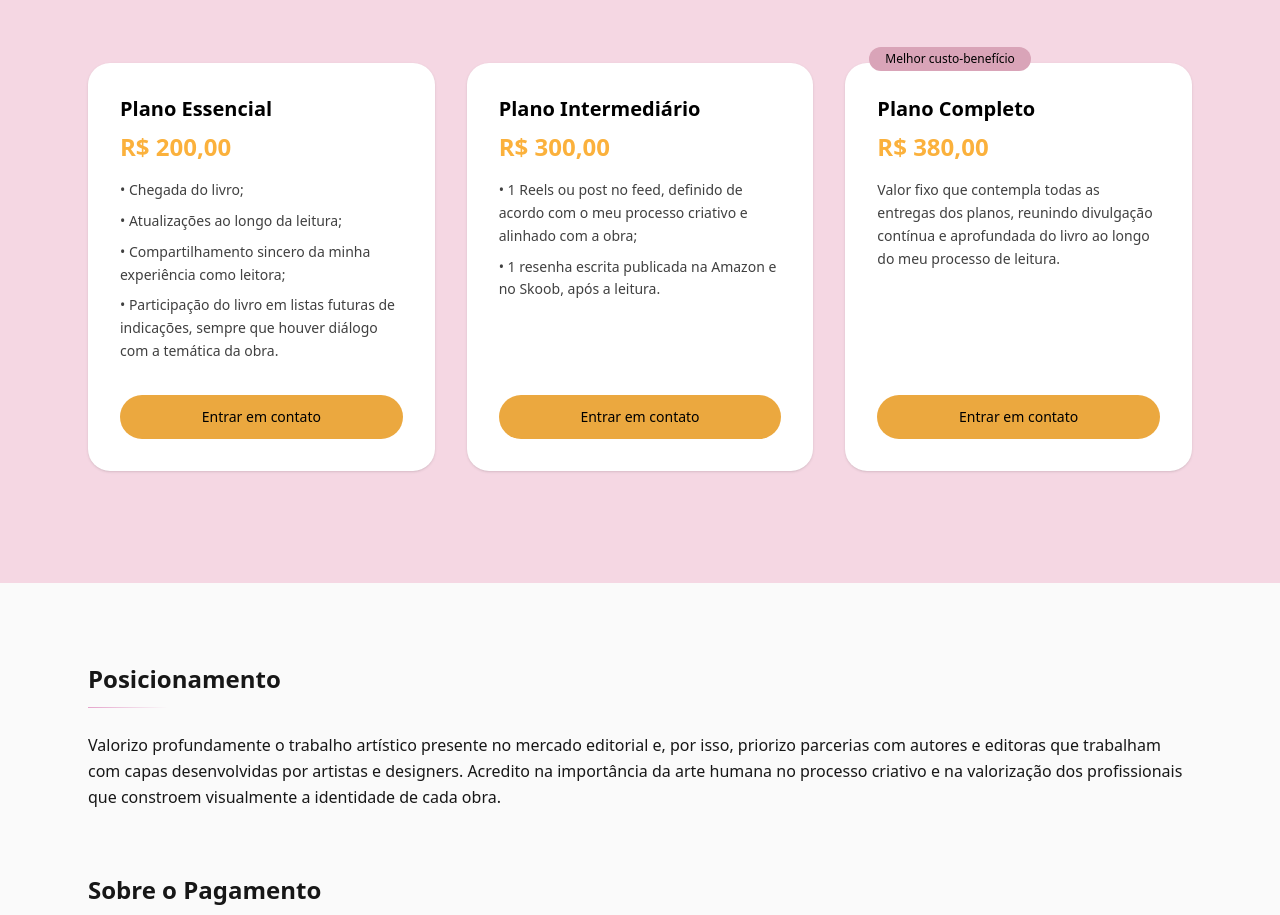
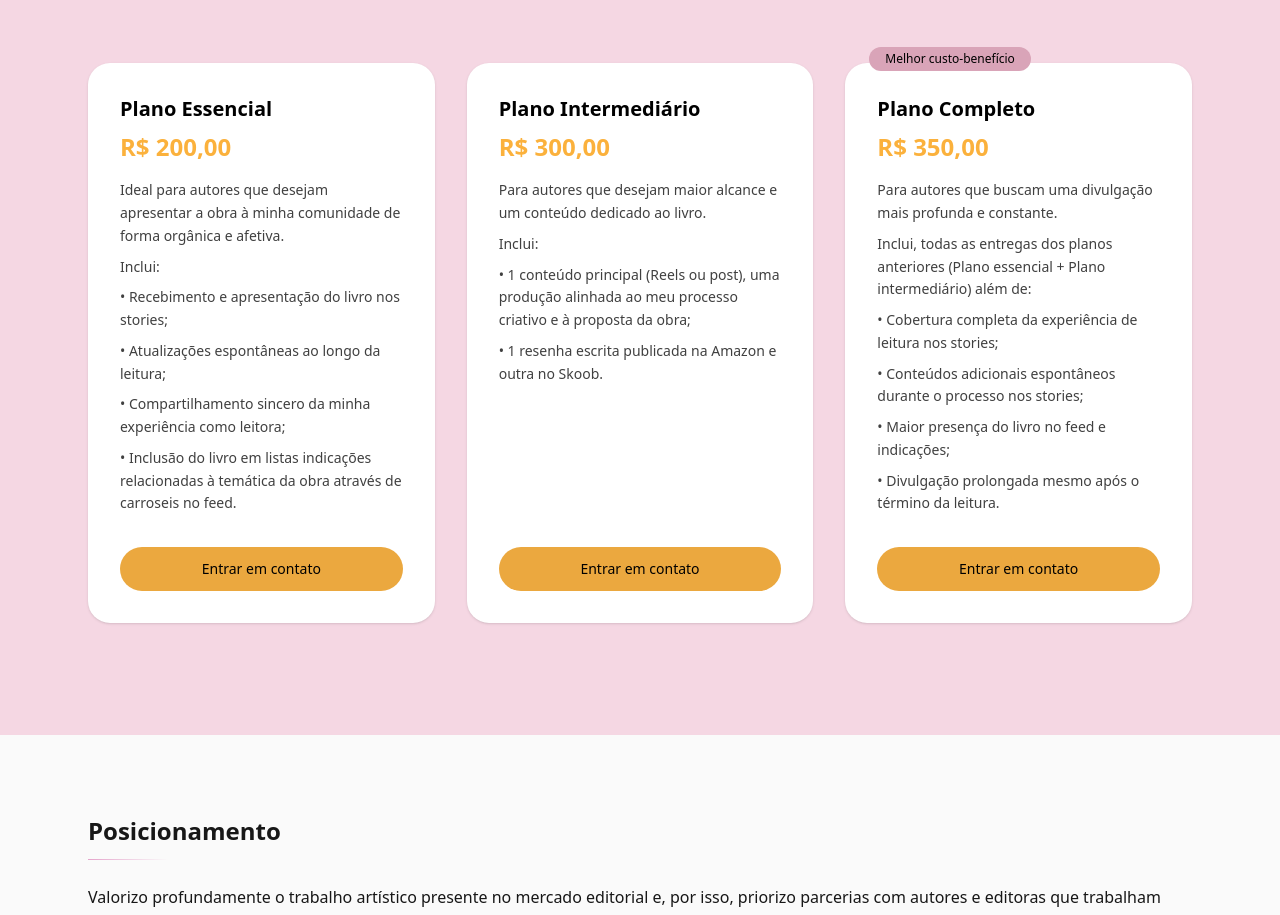
Before and after one commit to GuEstivalet/press-kit, a Next.js app: page / in a window 1280 px wide. Shown: the part 4020-4935 px from the top of the page. Built offline with nearby package versions, Linux system fonts and the light colour scheme; a web font is replaced by a local one.

Commit message:
ajuste nos cards de Planos de Parceria

```diff
--- a/app/page.tsx
+++ b/app/page.tsx
@@ -356,16 +356,16 @@ Acompanho o texto ao longo do meu processo de leitura e divido essa experiência
           price: "R$ 200,00",
           desc: (
             <ul className="space-y-2">
-              <li>• Chegada do livro;</li>
-              <li>• Atualizações ao longo da leitura;</li>
+              <li>Ideal para autores que desejam apresentar a obra à minha comunidade de forma orgânica e afetiva.</li>
+              <li>Inclui:</li>
+              <li>• Recebimento e apresentação do livro nos stories;</li>
               <li>
-                • Compartilhamento sincero da minha experiência como
-                leitora;
+                • Atualizações espontâneas ao longo da leitura;
               </li>
               <li>
-                • Participação do livro em listas futuras de indicações,
-                sempre que houver diálogo com a temática da obra.
+                • Compartilhamento sincero da minha experiência como leitora;
               </li>
+              <li>• Inclusão do livro em listas  indicações relacionadas à temática da obra através de carroseis no feed.</li>
             </ul>
           ),
         },
@@ -374,13 +374,13 @@ Acompanho o texto ao longo do meu processo de leitura e divido essa experiência
           price: "R$ 300,00",
           desc: (
             <ul className="space-y-2">
+              <li>Para autores que desejam maior alcance e um conteúdo dedicado ao livro.</li>
+              <li>Inclui:</li>
               <li>
-                • 1 Reels ou post no feed, definido de acordo com o meu
-                processo criativo e alinhado com a obra;
+                • 1 conteúdo principal (Reels ou post), uma produção alinhada ao meu processo criativo e à proposta da obra;
               </li>
               <li>
-                • 1 resenha escrita publicada na Amazon e no Skoob,
-                após a leitura.
+                • 1 resenha escrita publicada na Amazon e outra no Skoob.
               </li>
             </ul>
           ),
@@ -388,13 +388,26 @@ Acompanho o texto ao longo do meu processo de leitura e divido essa experiência
         {
           title: "Plano Completo",
           badge: "Melhor custo-benefício",
-          price: "R$ 380,00",
+          price: "R$ 350,00",
           desc: (
-            <p>
-              Valor fixo que contempla todas as entregas dos planos,
-              reunindo divulgação contínua e aprofundada do livro ao
-              longo do meu processo de leitura.
-            </p>
+            <ul className="space-y-2">
+              <li>Para autores que buscam uma divulgação mais profunda e constante.</li>
+              <li>
+               Inclui, todas as entregas dos planos anteriores (Plano essencial + Plano intermediário) além de:
+              </li>
+              <li>
+                • Cobertura completa da experiência de leitura nos stories;
+              </li>
+              <li>
+                • Conteúdos adicionais espontâneos durante o processo nos stories;
+              </li>
+              <li>
+                • Maior presença do livro no feed e indicações;
+              </li>
+              <li>
+                • Divulgação prolongada mesmo após o término da leitura.
+              </li>
+            </ul>
           ),
         },
       ].map((pkg, index) => (
```
